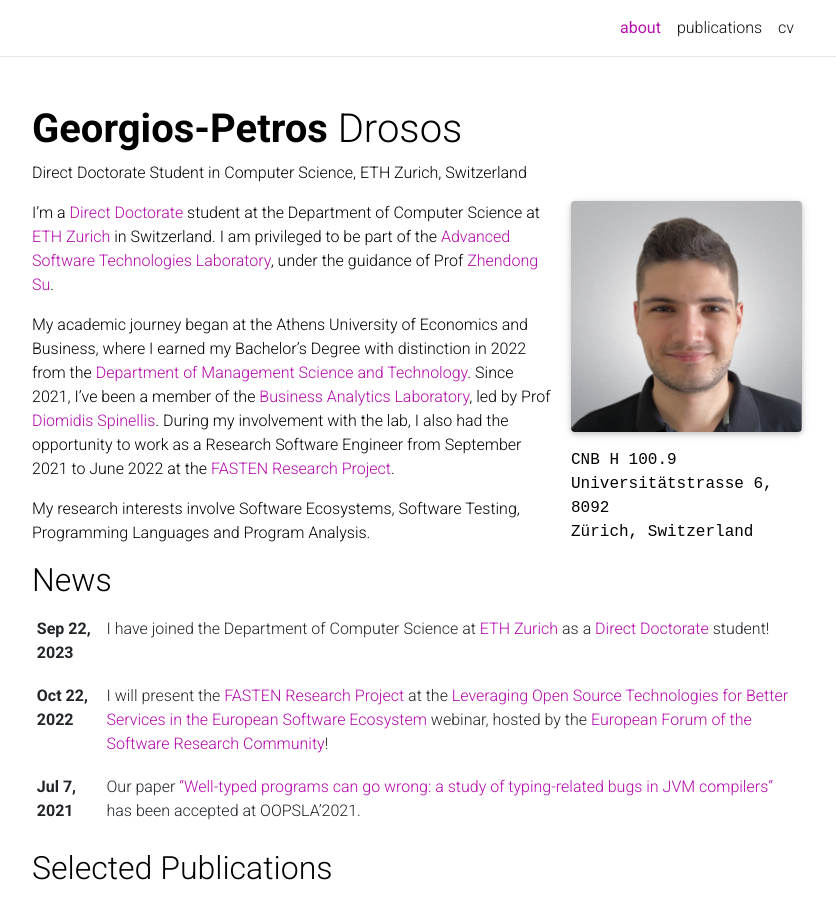
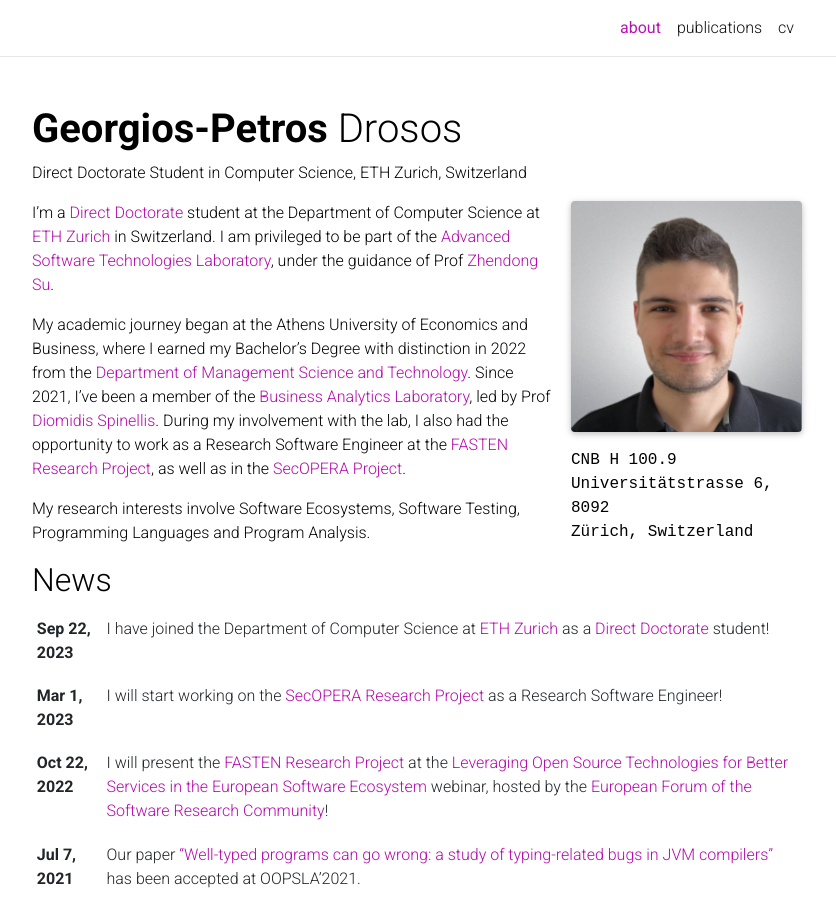
Before and after one commit to gdrosos/gdrosos.github.io, a Jekyll site: the page built from _pages/about.md, in a window 1280 px wide and 1272 px high, cut to the strip 0-915 px from the top of the window. Shown: the whole strip, without its empty margins (223-1059 px from the left). Built offline with Jekyll 4.4.1, drawn with Linux system fonts in a browser that asks for light colours; full-size pictures stand in for the smaller copies a plugin makes; some web fonts are replaced; comment, search, counter and statistics services are not loaded; a style sheet for code colours, icons or effects is not loaded.

Commit message:
Add secopera

```diff
--- a/_pages/about.md
+++ b/_pages/about.md
@@ -21,6 +21,6 @@
 I'm a [Direct Doctorate](https://inf.ethz.ch/doctorate/direct-doctorate-computer-science.html) student at the Department of Computer Science at [ETH Zurich](https://ethz.ch/en.html) in Switzerland. I am privileged to be part of the [Advanced Software Technologies Laboratory](https://ast.ethz.ch/), under the guidance of Prof [Zhendong Su](https://people.inf.ethz.ch/suz/).
 
 My academic journey began at the Athens University of Economics and Business, where I earned my Bachelor’s Degree with distinction in 2022 from the [Department of Management Science and Technology](https://www.dept.aueb.gr/en/dmst). Since 2021, I've been a member of the [Business Analytics Laboratory](https://www.balab.aueb.gr/index.html), led by Prof [Diomidis Spinellis](https://www2.dmst.aueb.gr/dds/index.en.html).
-During my involvement with the lab, I also had the opportunity to work as a Research Software Engineer from September 2021 to June 2022 at the [FASTEN Research Project](https://www.fasten-project.eu/view/Main/).
+During my involvement with the lab, I also had the opportunity to work as a Research Software Engineer at the [FASTEN Research Project](https://www.fasten-project.eu/view/Main/), as well as in the [SecOPERA Project](https://secopera.eu/).
 
 My research interests involve Software Ecosystems, Software Testing, Programming Languages and Program Analysis.
```
Also changed, not shown: _news/announcement_4.md (added, +7 -0 lines).
